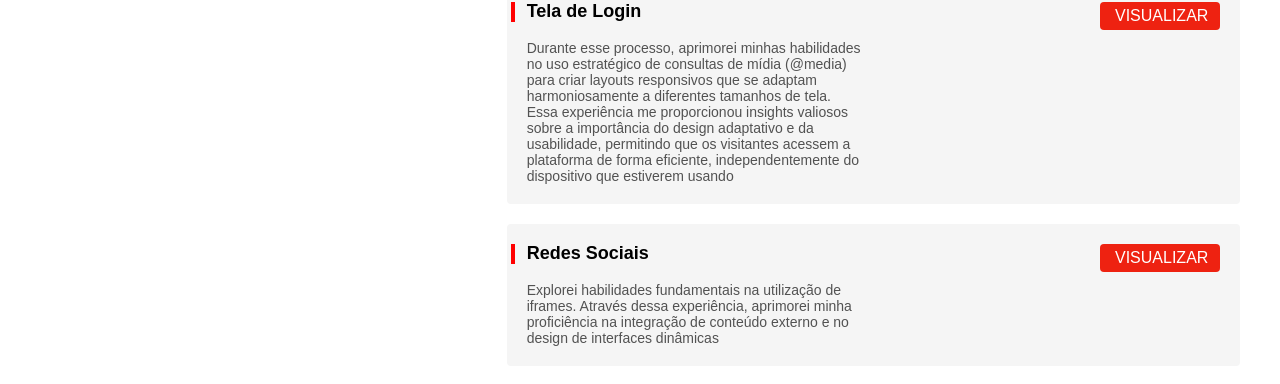
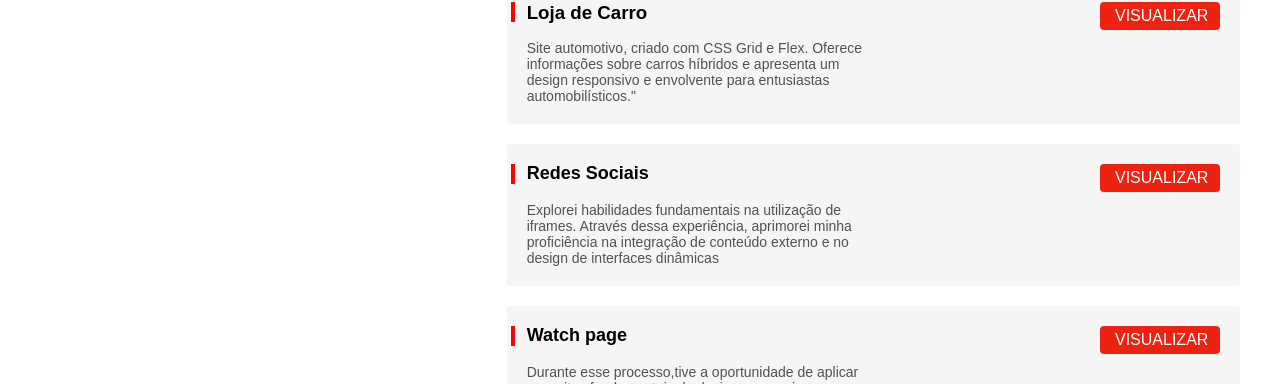
Before and after one commit to silmara502/meu-portfolio, a plain HTML site: page index.html in a window 1280 px wide. Shown: the part 810-1194 px from the top of the page. Drawn offline with Linux system fonts and the light colour scheme.

Commit message:
Novo projeto Inserido para visualizar

```diff
--- a/estilos/projetos.css
+++ b/estilos/projetos.css
@@ -3,7 +3,7 @@
     padding: 40px 20px;
     margin: 0 auto;
     display: grid;
-    grid-template-columns: 1fr 2fr;
+    grid-template-columns: 1fr 2fr ;
     gap: 100px;
  /*    align-items: center; */
 
--- a/index.html
+++ b/index.html
@@ -43,14 +43,10 @@
                 </p>
                 <div class="projetos-sobre">
 
-                    <h3 class="projeto-titulo">Tela de Login</h3>
+                    <h3 class="https://silmara502.github.io/loja-carro/">Loja de Carro</h3>
                     <a href="https://silmara502.github.io/tela-login/" class="projeto-link" target="_blank">VISUALIZAR</a>
                     <p class="projeto-descricao">
-                        Durante esse processo, aprimorei minhas habilidades no uso estratégico de
-                        consultas de mídia (@media) para criar layouts responsivos que se adaptam harmoniosamente a
-                        diferentes tamanhos de tela. Essa experiência me proporcionou insights valiosos sobre a
-                        importância do design adaptativo e da usabilidade, permitindo que os visitantes acessem a
-                        plataforma de forma eficiente, independentemente do dispositivo que estiverem usando
+                        Site automotivo, criado com CSS Grid e Flex. Oferece informações sobre carros híbridos e apresenta um design responsivo e envolvente para entusiastas automobilísticos."
                     </p>
 
                 </div>
```
